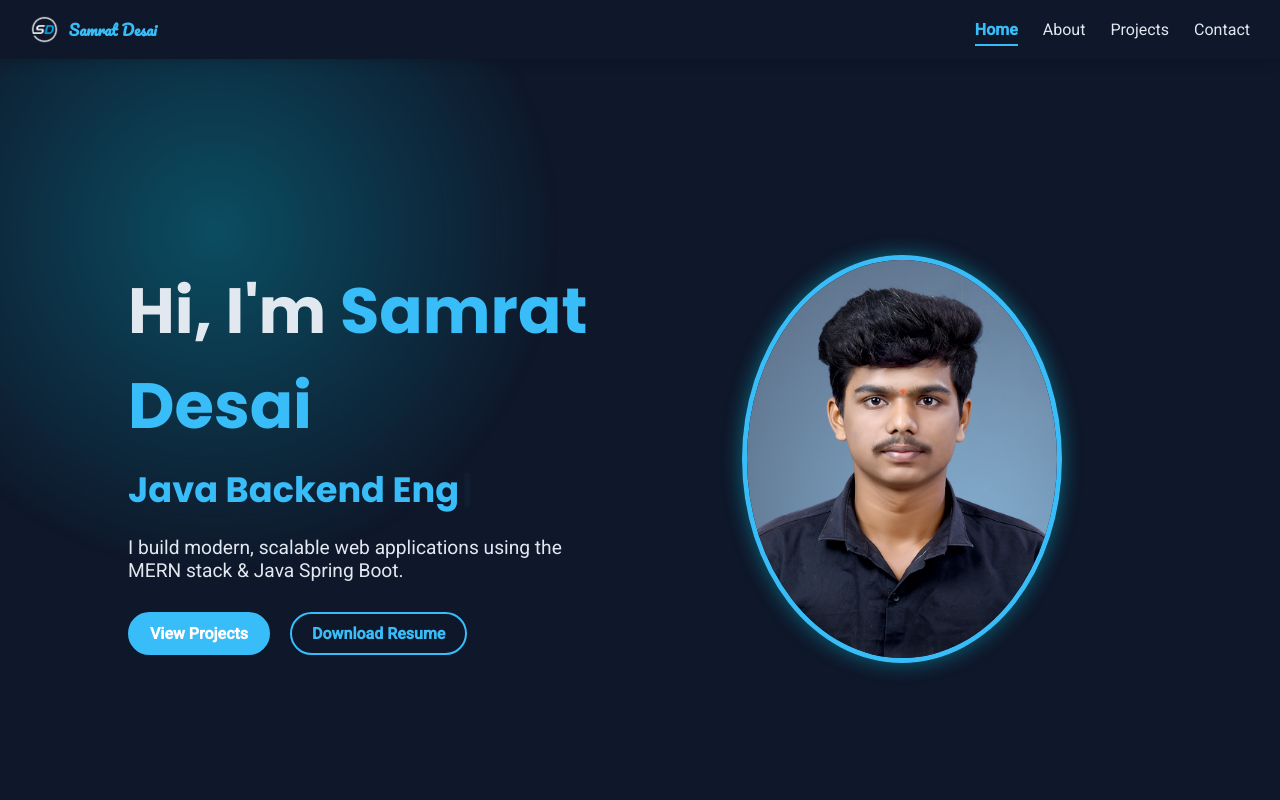
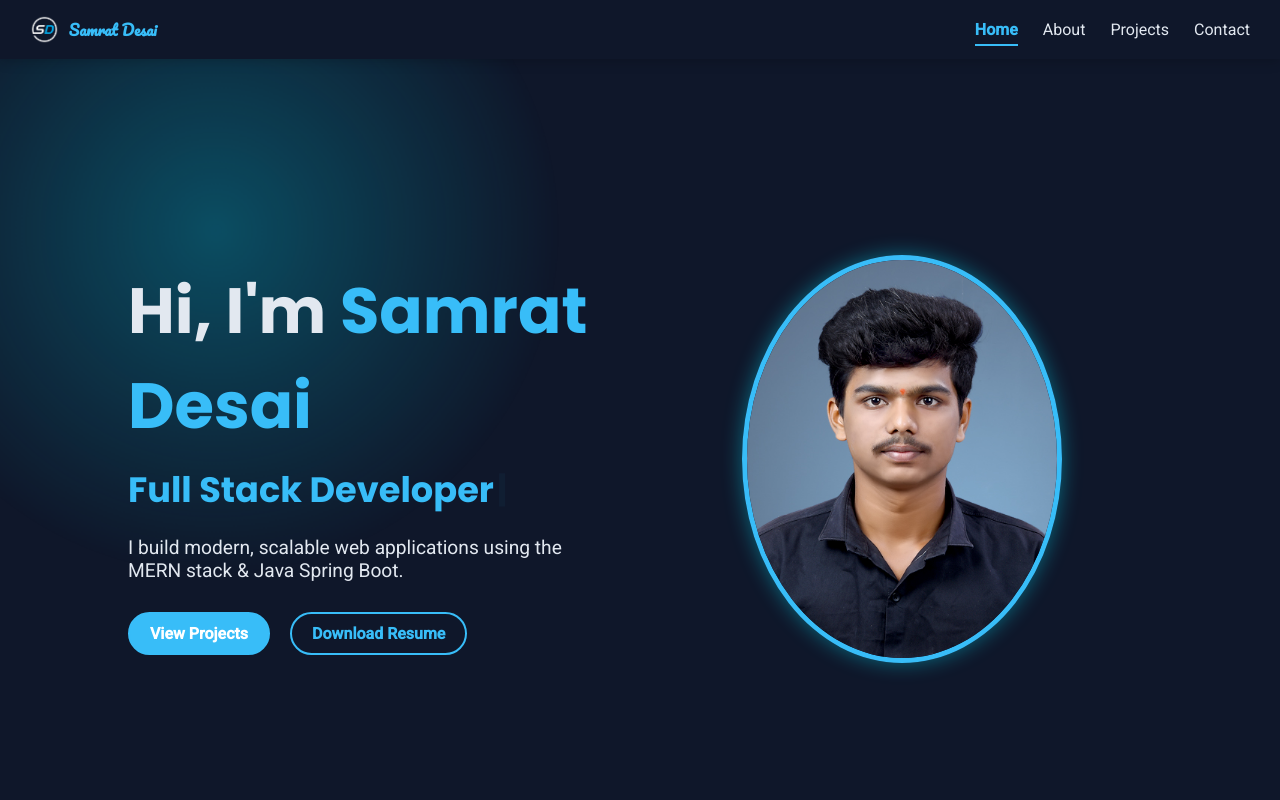
Before and after one commit to SamratDesai7/portfolio, a React (Vite) app: page / in a window 1280 px wide. Shown: the top 800 px of the page. Built offline with nearby package versions, Linux system fonts and the light colour scheme.

Commit message:
changes in home .jsx

```diff
--- a/src/components/Home.jsx
+++ b/src/components/Home.jsx
@@ -15,12 +15,8 @@ const Home = () => {
         <h2>
           <span className="typed-text">
             <Typewriter
-              words={[
-                "Full Stack Developer",
-                "Java Backend Engineer",
-                "MERN Stack Developer",
-              ]}
-              loop={0}
+              words={["Full Stack Developer"]}
+              loop={1}
               cursor
               cursorStyle="|"
               typeSpeed={70}
```
